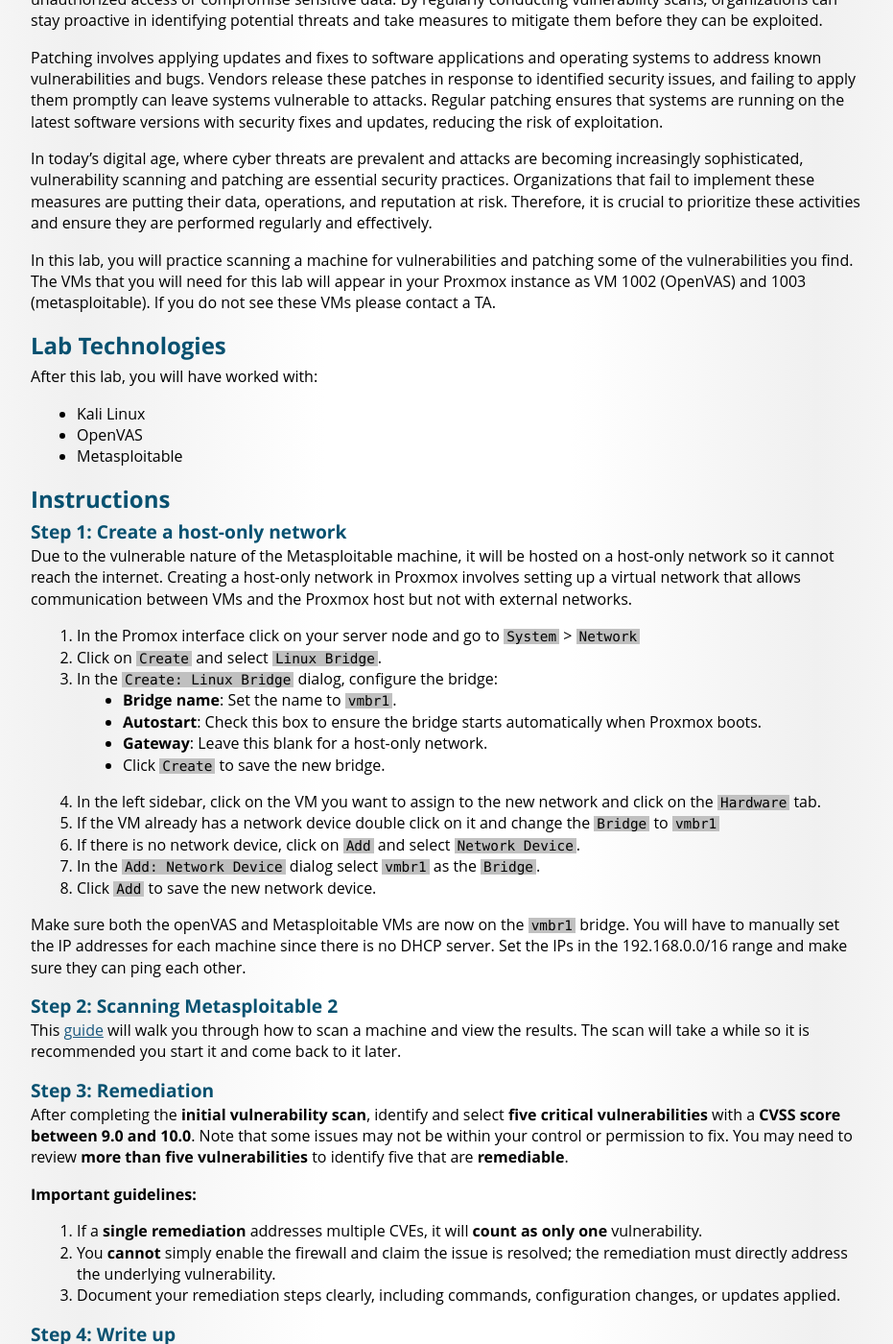
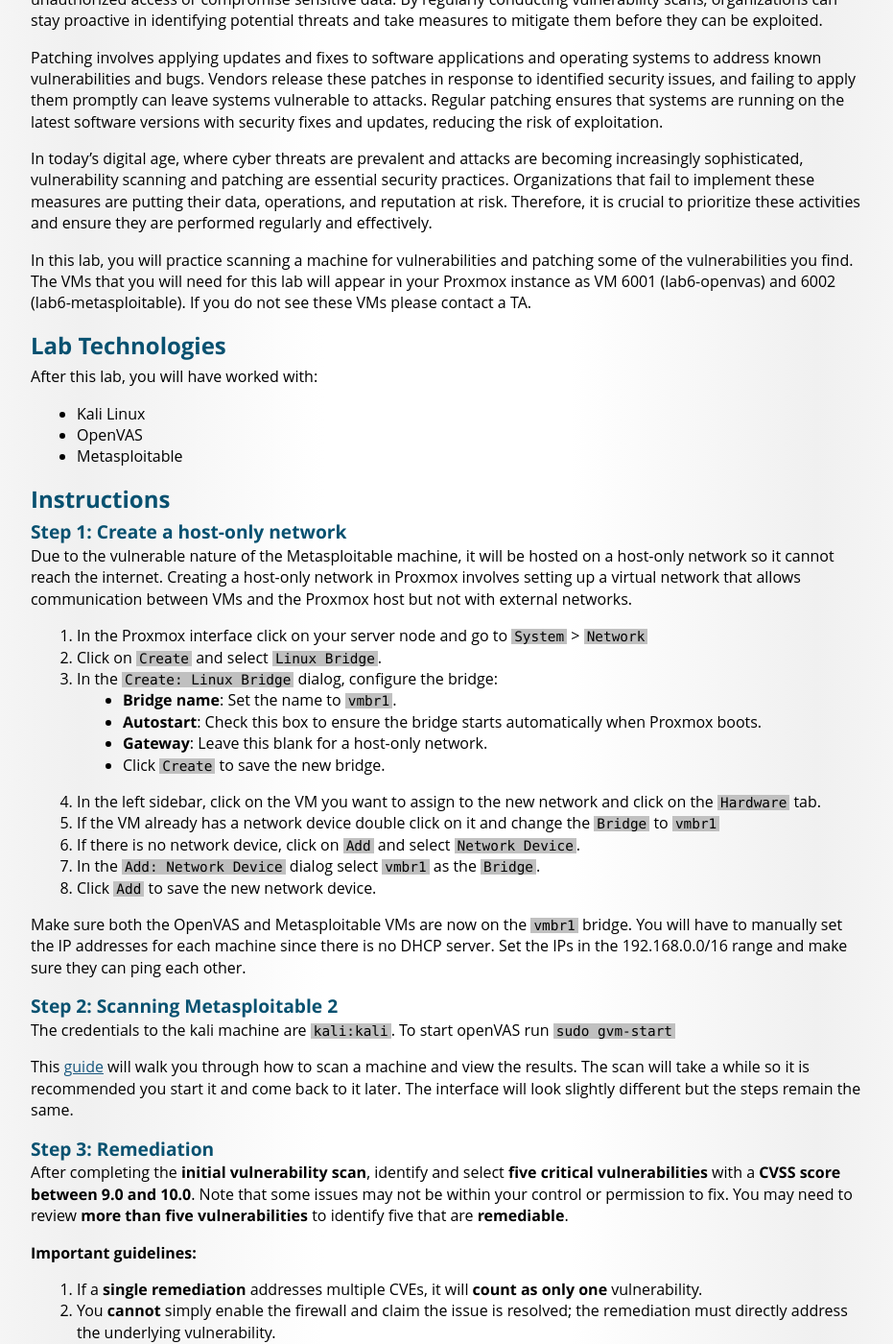
Before and after one commit to BYU-ITC-344/byu-itc-344.github.io, a Jekyll site: the page built from lab-6/index.md, in a window 1280 px wide and 1400 px high, scrolled down 225 px. Shown: the whole window at 96% size, without its empty margins (173-1104 px from the left). Built offline with Jekyll 4.4.1, drawn with Linux system fonts in a browser that asks for light colours; some web fonts are replaced; our own code applies the rules of GitHub Pages for plain Markdown files.

Commit message:
Lab 6 updates

```diff
--- a/lab-6/index.md
+++ b/lab-6/index.md
@@ -8,7 +8,7 @@
 
 In today's digital age, where cyber threats are prevalent and attacks are becoming increasingly sophisticated, vulnerability scanning and patching are essential security practices. Organizations that fail to implement these measures are putting their data, operations, and reputation at risk. Therefore, it is crucial to prioritize these activities and ensure they are performed regularly and effectively.
 
-In this lab, you will practice scanning a machine for vulnerabilities and patching some of the vulnerabilities you find. The VMs that you will need for this lab will appear in your Proxmox instance as VM 1002 (OpenVAS) and 1003 (metasploitable). If you do not see these VMs please contact a TA.
+In this lab, you will practice scanning a machine for vulnerabilities and patching some of the vulnerabilities you find. The VMs that you will need for this lab will appear in your Proxmox instance as VM 6001 (lab6-openvas) and 6002 (lab6-metasploitable). If you do not see these VMs please contact a TA.
 
 ## Lab Technologies
 
@@ -24,7 +24,7 @@
 
 Due to the vulnerable nature of the Metasploitable machine, it will be hosted on a host-only network so it cannot reach the internet. Creating a host-only network in Proxmox involves setting up a virtual network that allows communication between VMs and the Proxmox host but not with external networks.
 
-1. In the Promox interface click on your server node and go to `System` > `Network`
+1. In the Proxmox interface click on your server node and go to `System` > `Network`
 1. Click on `Create` and select `Linux Bridge`.
 1. In the `Create: Linux Bridge` dialog, configure the bridge:
     - **Bridge name**: Set the name to `vmbr1`.
@@ -37,12 +37,13 @@
 1. In the `Add: Network Device` dialog select `vmbr1` as the `Bridge`.
 1. Click `Add` to save the new network device.
 
-Make sure both the openVAS and Metasploitable VMs are now on the `vmbr1` bridge. You will have to manually set the IP addresses for each machine since there is no DHCP server. Set the IPs in the 192.168.0.0/16 range and make sure they can ping each other.
-
+Make sure both the OpenVAS and Metasploitable VMs are now on the `vmbr1` bridge. You will have to manually set the IP addresses for each machine since there is no DHCP server. Set the IPs in the 192.168.0.0/16 range and make sure they can ping each other.
 
 ### Step 2: Scanning Metasploitable 2
 
-This [guide](https://www.hackingtutorials.org/scanning-tutorials/vulnerability-scanning-openvas-9-0-part-2/) will walk you through how to scan a machine and view the results. The scan will take a while so it is recommended you start it and come back to it later.
+The credentials to the kali machine are `kali:kali`. To start openVAS run `sudo gvm-start`
+
+This [guide](https://www.hackingtutorials.org/scanning-tutorials/vulnerability-scanning-openvas-9-0-part-2/) will walk you through how to scan a machine and view the results. The scan will take a while so it is recommended you start it and come back to it later. The interface will look slightly different but the steps remain the same.
 
 ### Step 3: Remediation
 
@@ -61,7 +62,6 @@
 - Answers to all questions
 - Screenshots showing the before and after results of the OpenVAS scans
 
-
 #### Templates
 
 - <a href="lab-6-writeup-template.docx" download>Download the MS Word Write-Up Template (.docx)</a>
@@ -75,13 +75,11 @@
 
 ### Grading Breakdown (100 Points Total)
 
-
 | **Task**                             | **Points** |
 | ------------------------------------ | ---------- |
 | Metasploitable 2 has been scanned    | 20         |
 | 5 critical problems have been fixed  | 40         |
 | Write-Up Questions                   | 40         |
 
-
 ### Submission
 Create a single PDF from the given `Write Up` file that contains your written report and screenshots showing that each requirement has been met. Upload the PDF to Learning Suite. Any other file format will not be accepted.
```
